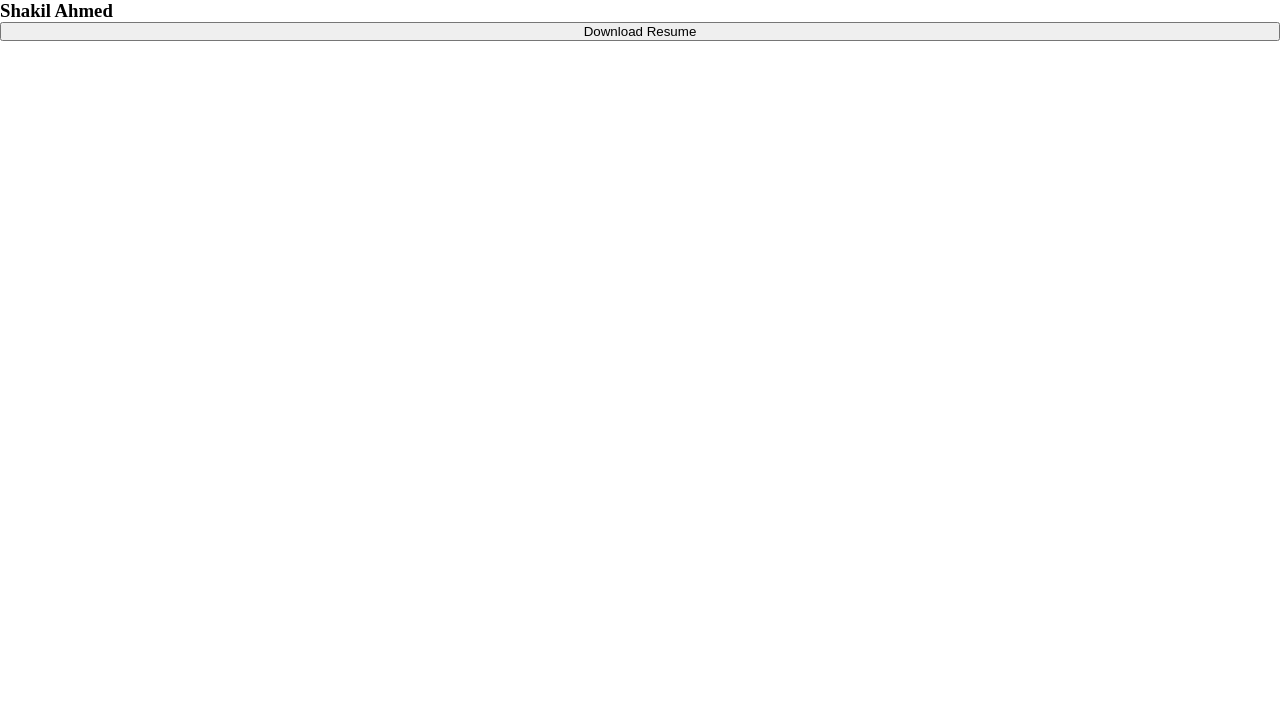
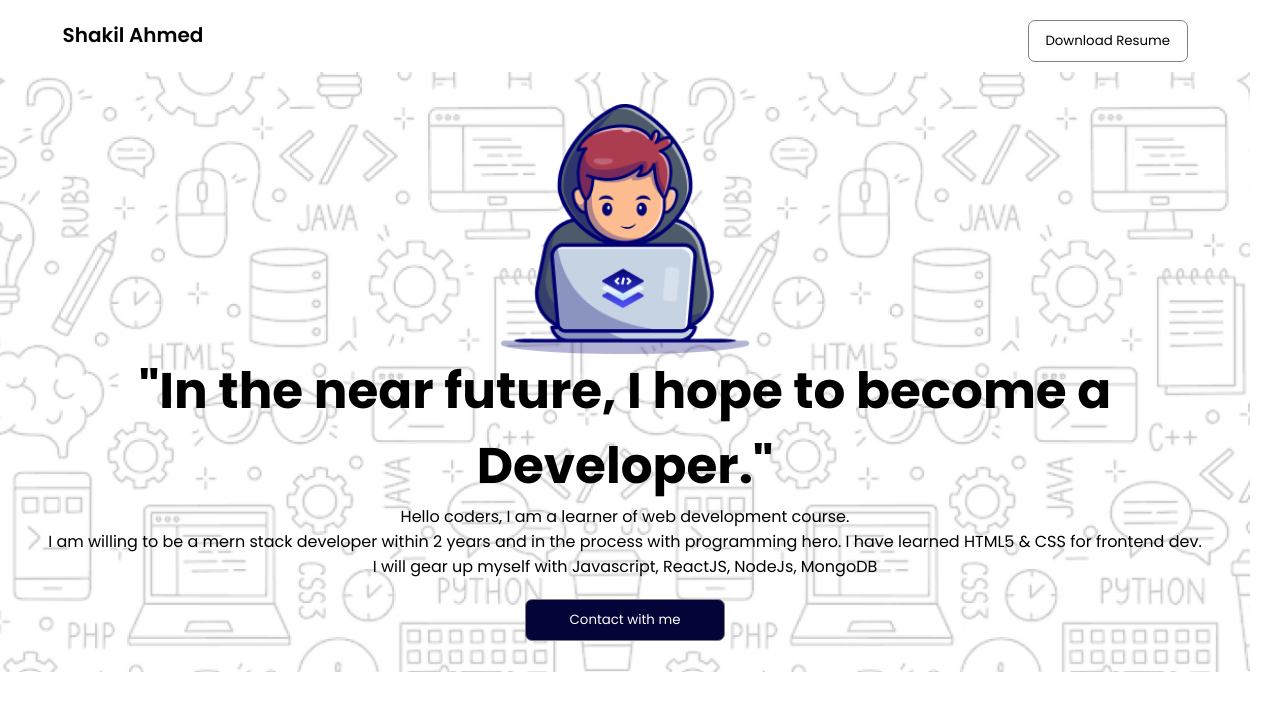
Before and after one commit to shakil200409/Web-Development-Journey, a plain HTML site: page index.html in a window 1280 px wide. Drawn offline with Linux system fonts and the light colour scheme.

Commit message:
Added Banner Part

```diff
--- a/index.html
+++ b/index.html
@@ -9,11 +9,28 @@
 <body>
     <header class="header">
         <nav class="navbar">
-            <h3>Shakil Ahmed</h3>
-            <button class="nav-btn">Download Resume</button>
+            <h3 class="nav-text">Shakil Ahmed</h3>
+            <button class="nav-btn"><a href="#">Download Resume</a></button>
         </nav>
+
     </header>
-    <main></main>
+    <main>
+        <section class="container">
+            <div class="banner">
+                <div class="banner-img">
+                    <img src="assets/Group.png" alt="">
+                </div>
+                <div class="banner-text">
+                    <h1>"In the near future, I hope to become a <br> Developer."</h1>
+                <p>Hello coders, I am a learner of web development course. <br> I am willing to be a mern stack developer within 2 years and in the process with programming hero. I have learned HTML5 & CSS for frontend dev. <br> I will gear up myself with Javascript, ReactJS, NodeJs, MongoDB</p>
+                <button class="banner-btn"><a href="#">Contact with me</a></button>
+                </div>
+            </div>
+            <article class="article">
+
+            </article>
+        </section>
+    </main>
     <footer></footer>
 </body>
 </html>
--- a/style.css
+++ b/style.css
@@ -1,5 +1,75 @@
+@import url('https://fonts.googleapis.com/css2?family=Poppins:ital,wght@0,100;0,200;0,300;0,400;0,500;0,600;0,700;0,800;0,900;1,100;1,200;1,300;1,400;1,500;1,600;1,700;1,800;1,900&display=swap');
+
 *{
     margin: 0;
     padding: 0;
-    width: 100vw;
+    width: 1250px;
+    text-decoration: none;
+    color: black;
+    font-family: "Poppins", sans-serif;
 }
+
+/* Header Part */
+.navbar{
+    display: flex;
+    justify-content: space-evenly;
+    width: 90%;
+    margin: 0 auto;
+    padding: 10px;
+    margin-top: 10px;
+}
+.nav-text{
+    font-size: 20px;
+    font-weight: 600;
+}
+.nav-btn{
+    padding: 10px;
+    width: 200px;
+    border-radius: 7px;
+    border: 1px solid gray;
+    background-color: white;
+}
+
+
+/* Body Part */
+
+/* Banner Part */
+.banner{
+    width: 100%;
+    height: 600px;
+    background-image: url(assets/Hero-bg.png);
+    background-size: cover;
+    background-repeat: no-repeat;
+    background-position: center;
+    display: flex;
+    flex-direction: column;
+    justify-content: center;
+    align-items: center;
+}
+.banner-img{
+    width: 250px;
+    height: 250px;
+}
+.banner-img img{
+    width: 100%;
+    height: 100%;
+}
+.banner-text{
+    text-align: center;
+}
+.banner-text h1{
+    font-size: 50px;
+}
+.banner-btn{
+    padding: 10px;
+    width: 200px;
+    border-radius: 7px;
+    border: 1px solid gray;
+    background-color: rgb(4, 4, 57);
+    margin-top: 20px;
+}
+.banner-btn a{
+    color: white;
+}
+
+/* Article Part */
```
